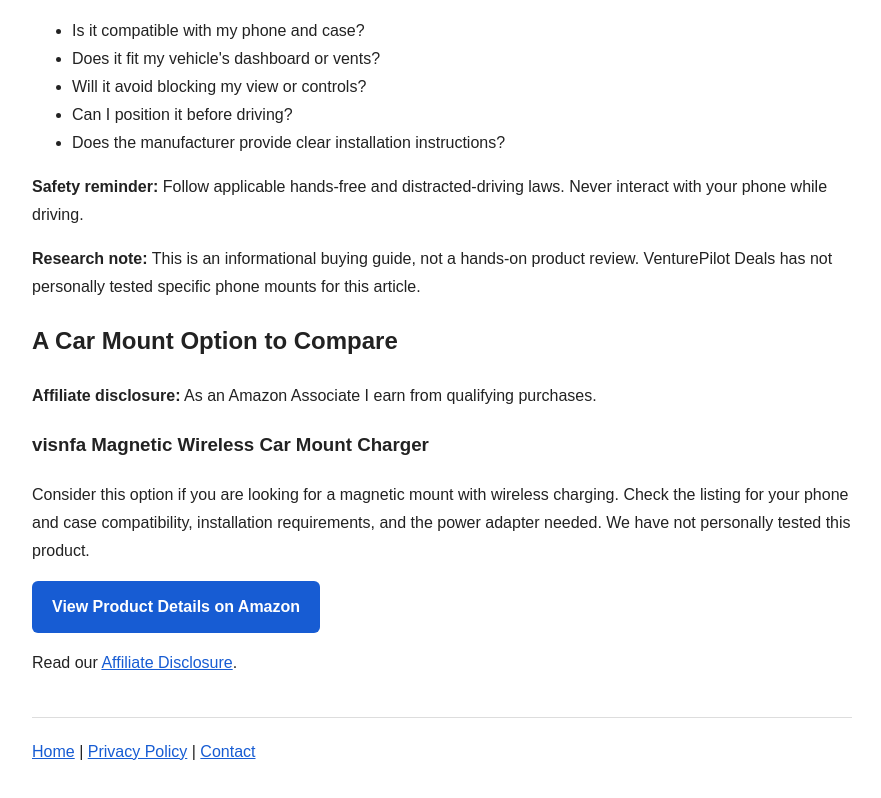
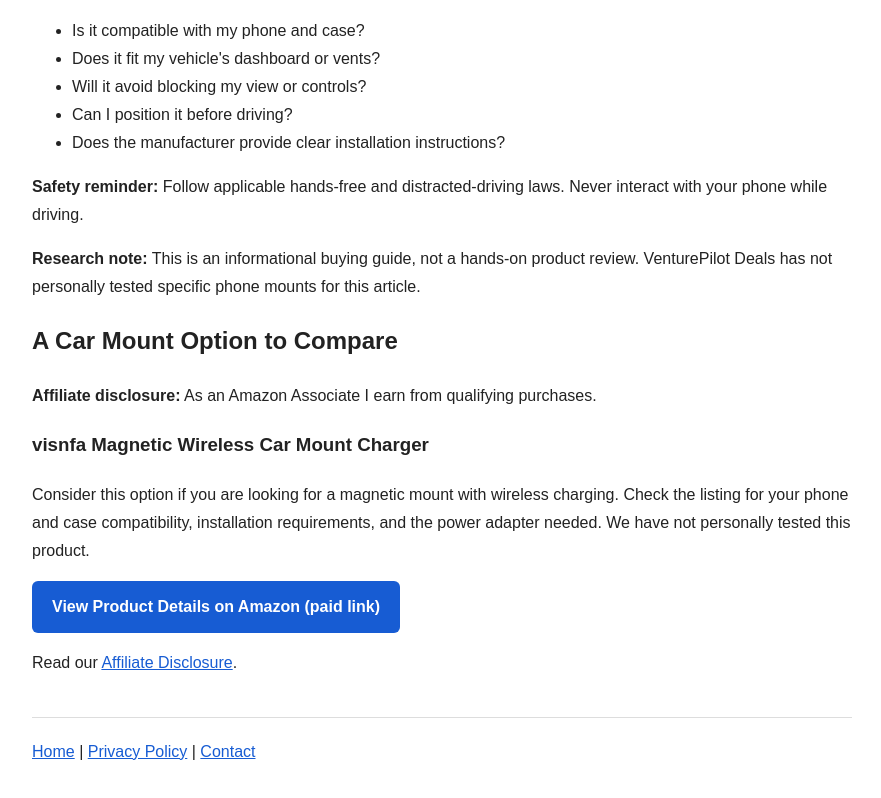
Before and after one commit to venturepilotdeals/venturepilotdeals.github.io, a plain HTML site: page car-phone-mount-guide.html in a window 1280 px wide. Shown: the part 1127-1925 px from the top of the page, without its empty margins (198-1079 px from the left). Drawn offline with Linux system fonts and the light colour scheme.

Commit message:
Update Amazon link text to indicate paid link

```diff
--- a/car-phone-mount-guide.html
+++ b/car-phone-mount-guide.html
@@ -47,7 +47,7 @@ footer{margin-top:40px;padding-top:20px;border-top:1px solid #ddd}
 <a href="https://www.amazon.com/dp/B0G6D2QWQJ?tag=venturepilotd-20"
    rel="sponsored nofollow"
    style="display:inline-block;background:#175cd3;color:#fff;padding:12px 20px;border-radius:6px;text-decoration:none;font-weight:bold;">
-View Product Details on Amazon
+View Product Details on Amazon (paid link)
 </a>
 </p>
 <p>Read our <a href="disclosure.html">Affiliate Disclosure</a>.</p>
```
